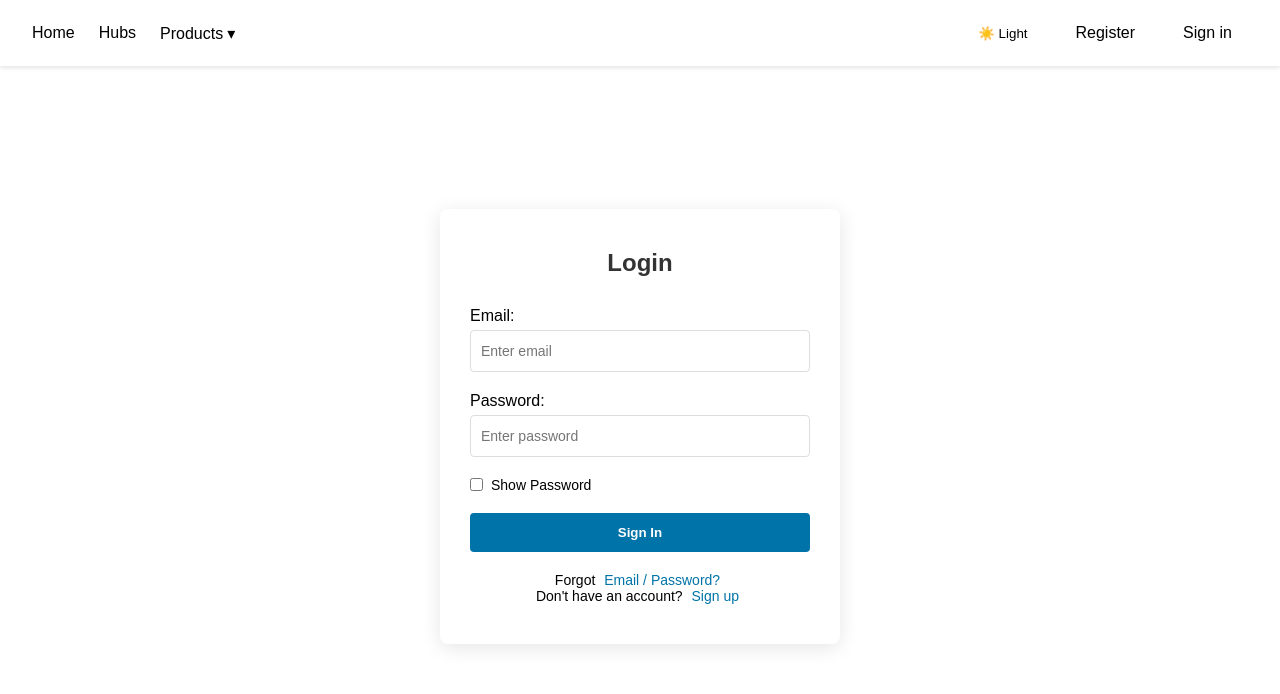
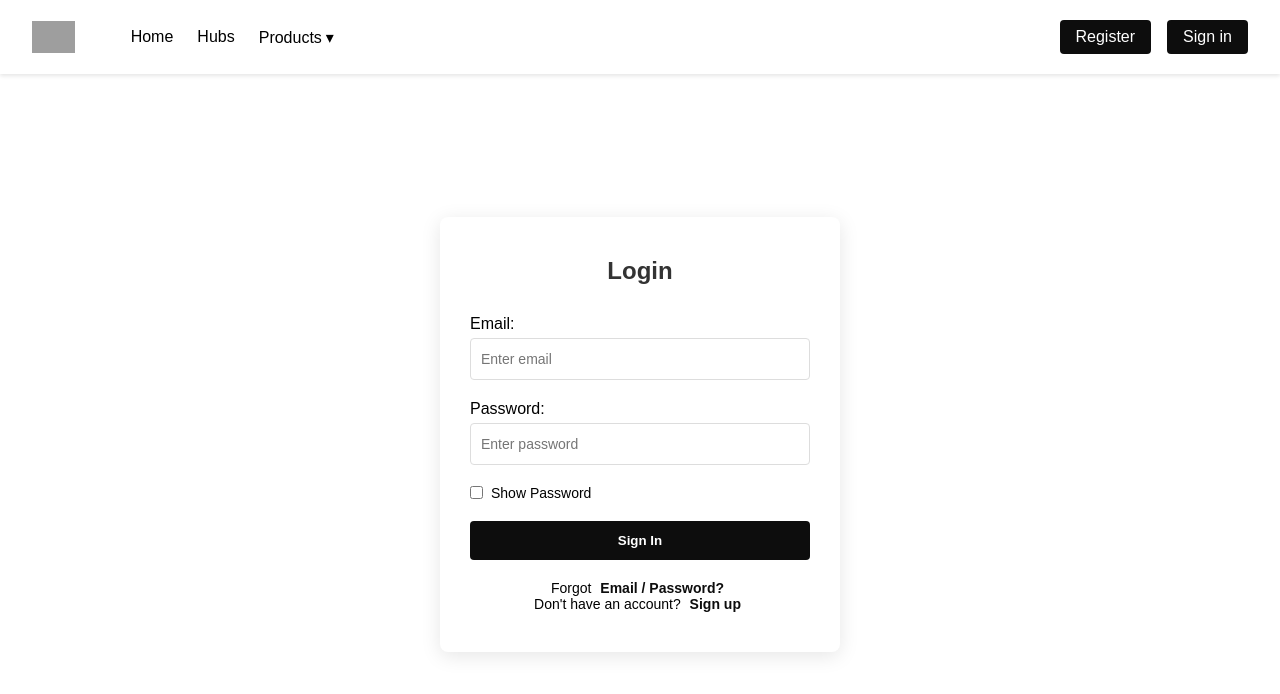
Before and after one commit to sayamar/bss-techforum, a React app: page /signin in a window 1280 px wide. Shown: the top 694 px of the page. Built offline with nearby package versions, Linux system fonts and the light colour scheme; grey boxes are pictures that could not be loaded.

Commit message:
added logo and blockdetails page

```diff
--- a/package.json
+++ b/package.json
@@ -15,6 +15,7 @@
     "@reduxjs/toolkit": "^2.2.6",
     "react": "^18.3.1",
     "react-dom": "^18.3.1",
+    "react-icons": "^5.5.0",
     "react-redux": "^9.1.2",
     "react-router-dom": "^6.30.1",
     "styled-components": "^6.1.19"
--- a/src/App.js
+++ b/src/App.js
@@ -7,7 +7,7 @@ import PrivateRoute from "./components/PrivateRoute";
 import Blogs from "./pages/Blogs";
 import SignIn from "./pages/SignIn";
 import CreatePost from "./components/CreatePost/CreatePost";
-// import Events from "./pages/Events";
+import BlogDetails from "./pages/BlogDetails";
 
 export default function App({ toggleTheme, isDark }) {
   return (
@@ -27,6 +27,7 @@ export default function App({ toggleTheme, isDark }) {
           }
         />
         <Route path="/createpost" element={<CreatePost />} />
+        <Route path="/blogs/:id" element={<BlogDetails />} />
       </Routes>
 {/* </div> */}
     </>
--- a/src/components/CreatePost/CreatePost.js
+++ b/src/components/CreatePost/CreatePost.js
@@ -41,7 +41,7 @@ const FileInput = styled.input`
 `;
 
 const Button = styled.button`
-  background-color: #6b52d2;
+  background-color: #0D0D0D;
   color: #fff;
   border: none;
   padding: 10px 20px;
@@ -50,7 +50,7 @@ const Button = styled.button`
   font-weight: 600;
 
   &:hover {
-    background-color: #5936b0;
+    background-color: #333;
   }
 `;
 
--- a/src/components/Navbar/Header.js
+++ b/src/components/Navbar/Header.js
@@ -3,6 +3,8 @@ import React, { useState } from "react";
 import { useSelector, useDispatch } from "react-redux";
 import {
   Navbar,
+  Logo,
+  NavWrapper,
   NavMenu,
   NavItem,
   NavLink,
@@ -10,14 +12,14 @@ import {
   DropdownLink,
   Arrow,
   AuthButtons,
-  RegisterBtn,
-  SignInBtn,
+  ButtonWrapper,
   ThemeToggleBtn,
 } from "./Header.styles";
-import { logout } from "../../features/auth/authSlice"; // import logout action
+import { logout } from "../../features/auth/authSlice";
+import { FaSun, FaMoon } from "react-icons/fa";
 
 export default function Header({ toggleTheme, isDark }) {
-  const dispatch = useDispatch(); // define dispatch
+  const dispatch = useDispatch();
   const [openDropdown, setOpenDropdown] = useState(null);
   const isAuthenticated = useSelector((state) => state.auth.isAuthenticated);
 
@@ -35,9 +37,7 @@ export default function Header({ toggleTheme, isDark }) {
         { label: "Azure", link: "/azure" },
       ],
     },
-    // Only show Blogs if logged in
     ...(isAuthenticated ? [{ label: "Blogs", link: "/blogs" }] : []),
-    // { label: "Events", link: "/events" },
   ];
 
   const handleMouseEnter = (menu) => setOpenDropdown(menu);
@@ -45,6 +45,15 @@ export default function Header({ toggleTheme, isDark }) {
 
   return (
     <Navbar>
+      {/* Left side: Logo + Navigation */}
+      <NavWrapper>
+        <Logo>
+          <img
+            src="https://global.fujifilm.com/themes/custom/fujifilm_com_g2/common/img/fujifilm_corporate_logo.svg"
+            alt="Fujifilm"
+          />
+        </Logo>
+
         <NavMenu>
           {navItems.map((item) => (
             <NavItem
@@ -69,26 +78,28 @@ export default function Header({ toggleTheme, isDark }) {
             </NavItem>
           ))}
         </NavMenu>
+      </NavWrapper>
 
+      {/* Right side: Auth + Theme Toggle */}
       <AuthButtons>
-        <ThemeToggleBtn onClick={toggleTheme}>
-          {isDark ? "🌙 Dark" : "☀️ Light"}
-        </ThemeToggleBtn>
+        {/* <ThemeToggleBtn onClick={toggleTheme}>
+          {isDark ? <FaMoon size={18} /> : <FaSun size={18} />}
+        </ThemeToggleBtn> */}
 
         {!isAuthenticated ? (
           <>
-            <RegisterBtn to="/register">Register</RegisterBtn>
-            <SignInBtn to="/signin">Sign in</SignInBtn>
+            <ButtonWrapper to="/register">Register</ButtonWrapper>
+            <ButtonWrapper to="/signin">Sign in</ButtonWrapper>
           </>
         ) : (
-          <SignInBtn
+          <ButtonWrapper
             as="button"
             onClick={() => {
               dispatch(logout());
             }}
           >
             Logout
-          </SignInBtn>
+          </ButtonWrapper>
         )}
       </AuthButtons>
     </Navbar>
--- a/src/components/Navbar/Header.styles.js
+++ b/src/components/Navbar/Header.styles.js
@@ -1,4 +1,3 @@
-// src/components/Header/Header.styles.js
 import styled from "styled-components";
 import { Link } from "react-router-dom";
 
@@ -7,19 +6,26 @@ export const Navbar = styled.nav`
   top: 0;
   z-index: 999;
   width: 100%;
-  z-index: 999;
   background: ${({ theme }) => theme.colors.background};
   color: ${({ theme }) => theme.colors.text};
   display: flex;
   justify-content: space-between;
   align-items: center;
-  padding: 16px 32px;
+  padding: 20px 32px;
   box-shadow: 0 2px 4px
     ${({ theme }) =>
-      theme.mode === "dark"
-        ? "rgba(255,255,255,0.1)" /* light shadow for dark mode */
-        : "rgba(0,0,0,0.1)"};
+      theme.mode === "dark" ? "rgba(255,255,255,0.1)" : "rgba(0,0,0,0.1)"};
   transition: background 0.3s ease, color 0.3s ease;
+`;
+
+export const Logo = styled.div`
+  display: flex;
+  align-items: center;
+  margin-right: 24px;
+
+  img {
+    height: 32px; /* Adjust logo size */
+  }
 `;
 
 export const NavMenu = styled.ul`
@@ -30,8 +36,6 @@ export const NavMenu = styled.ul`
 
 export const NavItem = styled.li`
   position: relative;
-
-  /* Keep dropdown visible while hovering child */
   &:hover > ul {
     display: block;
   }
@@ -45,7 +49,7 @@ export const NavLink = styled(Link)`
 
   &:hover {
     color: ${({ theme }) => theme.colors.primary};
-    border-bottom: 2px solid ${({ theme }) => theme.colors.primary}; /* underline effect */
+    border-bottom: 2px solid ${({ theme }) => theme.colors.primary};
   }
 `;
 
@@ -62,12 +66,10 @@ export const DropdownMenu = styled.ul`
   background: ${({ theme }) => theme.colors.background};
   border: 1px solid #ccc;
   padding: ${({ theme }) => theme.spacing(1)};
-  display: none; /* hidden by default */
+  display: none;
   list-style: none;
   min-width: 200px;
   box-shadow: 0 2px 6px rgba(0, 0, 0, 0.1);
-
-  /* Prevent flicker when moving between parent and dropdown */
   z-index: 1000;
 `;
 
@@ -77,12 +79,11 @@ export const DropdownLink = styled(Link)`
   text-decoration: none;
   color: ${({ theme }) => theme.colors.text};
 
-&:hover {
+  &:hover {
     color: ${({ theme }) => theme.colors.primary};
-    border-bottom: 2px solid ${({ theme }) => theme.colors.primary}; /* underline effect */
+    border-bottom: 2px solid ${({ theme }) => theme.colors.primary};
   }
 `;
-
 
 export const AuthButtons = styled.div`
   display: flex;
@@ -91,37 +92,34 @@ export const AuthButtons = styled.div`
 `;
 
 export const ThemeToggleBtn = styled.button`
-  background: ${({ theme }) => theme.colors.background};
+  background: transparent;
   color: ${({ theme }) => theme.colors.text};
   border: none;
-  padding: ${({ theme }) => theme.spacing(1)} ${({ theme }) => theme.spacing(2)};
-  border-radius: ${({ theme }) => theme.radius.sm};
   cursor: pointer;
+  padding: 6px;
+  border-radius: 50%;
   transition: background 0.3s ease;
+
   &:hover {
     background: ${({ theme }) =>
       theme.mode === "dark" ? "#222" : "#f0f0f0"};
   }
 `;
 
-export const RegisterBtn = styled(Link)`
-  background: ${({ theme }) => theme.colors.background};
-  color: ${({ theme }) => theme.colors.text};
+export const NavWrapper = styled.div`
+  display: flex;
+  align-items: center;
+  gap: ${({ theme }) => theme.spacing(4)};
+`;
+
+export const ButtonWrapper = styled(Link)`
+  background: #0D0D0D;
+  color: #fff;
   padding: ${({ theme }) => theme.spacing(1)} ${({ theme }) => theme.spacing(2)};
   border-radius: ${({ theme }) => theme.radius.sm};
   text-decoration: none;
+  font-weight: 500;
   &:hover {
     opacity: 0.9;
   }
 `;
-
-export const SignInBtn = styled(Link)`
-  background: ${({ theme }) => theme.colors.background};
-  color: ${({ theme }) => theme.colors.text};
-  padding: ${({ theme }) => theme.spacing(1)} ${({ theme }) => theme.spacing(2)};
-  border-radius: ${({ theme }) => theme.radius.sm};
-  text-decoration: none;
-  &:hover {
-    opacity: 0.9;
-  }
-`;
--- /dev/null
+++ b/src/pages/BlogDetails.js
@@ -0,0 +1,179 @@
+import React, { useState } from "react";
+import { useLocation, useNavigate } from "react-router-dom";
+import styled from "styled-components";
+import { FaUserCircle } from "react-icons/fa";
+
+const Container = styled.div`
+  max-width: 80vw;
+  margin: 40px auto;
+  padding: 24px;
+  border-radius: 12px;
+  background: #fff;
+  box-shadow: 0 4px 12px rgba(0,0,0,0.08);
+`;
+
+const Title = styled.h2`
+  font-size: 28px;
+  margin-bottom: 10px;
+`;
+
+const Author = styled.p`
+  font-size: 14px;
+  color: #555;
+  margin-bottom: 20px;
+`;
+
+const Description = styled.p`
+  font-size: 16px;
+  color: #333;
+  margin-bottom: 20px;
+`;
+
+const Stats = styled.div`
+  display: flex;
+  gap: 20px;
+  font-size: 14px;
+  margin-bottom: 24px;
+  color: #777;
+`;
+
+const CommentBox = styled.textarea`
+  width: 100%;
+  padding: 12px;
+  border: 1px solid #ccc;
+  border-radius: 6px;
+  min-height: 100px;
+  font-size: 14px;
+  margin-bottom: 12px;
+`;
+
+const Button = styled.button`
+  background: #0D0D0D;
+  color: #fff;
+  padding: 10px 20px;
+  border: none;
+  border-radius: 6px;
+  cursor: pointer;
+  font-weight: 600;
+  &:hover {
+    background: #333;
+  }
+`;
+
+const CommentsSection = styled.div`
+  margin-top: 30px;
+`;
+
+const CommentCard = styled.div`
+  display: flex;
+  align-items: flex-start;
+  gap: 12px;
+  padding: 12px;
+  margin-bottom: 12px;
+  border: 1px solid #eee;
+  border-radius: 8px;
+  background: #fafafa;
+`;
+
+const Avatar = styled.div`
+  font-size: 40px;
+  color: #aaa;
+`;
+
+const CommentContent = styled.div`
+  flex: 1;
+`;
+
+const CommentHeader = styled.div`
+  font-size: 14px;
+  font-weight: bold;
+  margin-bottom: 4px;
+  color: #333;
+
+  span {
+    font-weight: normal;
+    color: #777;
+    margin-left: 6px;
+    font-size: 12px;
+  }
+`;
+
+const CommentText = styled.p`
+  font-size: 14px;
+  color: #444;
+  margin: 0;
+`;
+
+export default function BlogDetails() {
+  const { state } = useLocation();
+  const navigate = useNavigate();
+
+  if (!state?.post) {
+    return <p>No blog data found. Go back to Blogs.</p>;
+  }
+
+  const blog = state.post;
+  const [comment, setComment] = useState("");
+  const [comments, setComments] = useState(blog.comments || []);
+
+  const handleSubmit = (e) => {
+    e.preventDefault();
+
+    if (!comment.trim()) return;
+
+    const newComment = {
+      id: Date.now(),
+      text: comment,
+      author: "CurrentUser", // TODO: replace with logged-in user
+      date: "1m ago",
+      avatar: "", // fallback to icon if empty
+    };
+
+    setComments([...comments, newComment]);
+    setComment("");
+  };
+
+  return (
+    <Container>
+      <Title>{blog.title}</Title>
+      <Description>{blog.description}</Description>
+      <Author>By {blog.author} on {blog.date}</Author>
+
+      <Stats>
+        <span>👍 {blog.likes}</span>
+        <span>💬 {comments.length}</span>
+        <span>👁️ {blog.views}</span>
+      </Stats>
+
+      <form onSubmit={handleSubmit}>
+        <CommentBox
+          placeholder="Write your comment..."
+          value={comment}
+          onChange={(e) => setComment(e.target.value)}
+        />
+        <Button type="submit">Submit Comment</Button>
+      </form>
+
+      <CommentsSection>
+        <h3>Comments ({comments.length})</h3>
+        {comments.length > 0 ? (
+          comments.map((c) => (
+            <CommentCard key={c.id}>
+              <Avatar>
+                {c.avatar ? <img src={c.avatar} alt="avatar" /> : <FaUserCircle />}
+              </Avatar>
+              <CommentContent>
+                <CommentHeader>
+                  {c.author} <span>{c.date}</span>
+                </CommentHeader>
+                <CommentText>{c.text}</CommentText>
+              </CommentContent>
+            </CommentCard>
+          ))
+        ) : (
+          <p>No comments yet.</p>
+        )}
+      </CommentsSection>
+    </Container>
+  );
+}
--- a/src/pages/Blogs.js
+++ b/src/pages/Blogs.js
@@ -12,9 +12,21 @@ const dummyData = {
         "An unknown program of uncertain origin has been detected...",
       author: "ArkansasQuapaw",
       date: "Sep 01 2025",
-      likments: 0,
-      viees: 4,
-      comws: 4,
+      likes: 4,
+       comments: [
+        {
+          id: 1,
+          author: "TechHelper",
+          text: "Try checking the Task Manager for unknown processes.",
+          date: "Sep 01 2025",
+        },
+        {
+          id: 2,
+          author: "WindowsGuru",
+          text: "You can use Autoruns from Microsoft Sysinternals.",
+          date: "Sep 01 2025",
+        },],
+      views: 4,
       avatar: "",
     },
     {
@@ -26,7 +38,14 @@ const dummyData = {
       author: "JacobBrown",
       date: "Sep 01 2025",
       likes: 0,
-      comments: 0,
+       comments: [
+        {
+          id: 1,
+          author: "BlueScreenFixer",
+          text: "Update your GPU drivers — this often fixes it.",
+          date: "Sep 01 2025",
+        },
+      ],
       views: 3,
       avatar: "",
     },
@@ -39,7 +58,14 @@ const dummyData = {
       author: "SpeedyUser",
       date: "Aug 30 2025",
       likes: 10,
-      comments: 2,
+       comments: [
+        {
+          id: 1,
+          author: "BlueScreenFixer",
+          text: "Update your GPU drivers — this often fixes it.",
+          date: "Sep 01 2025",
+        },
+      ],
       views: 20,
       avatar: "",
     },
@@ -69,7 +95,7 @@ const SearchInput = styled.input`
 `;
 
 const Button = styled.button`
-  background-color: #6b52d2;
+  background-color: #0D0D0D;
   color: #fff;
   border: none;
   padding: 10px 20px;
@@ -78,7 +104,7 @@ const Button = styled.button`
   font-weight: 600;
 
   &:hover {
-    background-color: #5936b0;
+    background-color: #333;
   }
 `;
 
@@ -95,12 +121,14 @@ const Tab = styled.button`
   border: none;
   font-size: 16px;
   cursor: pointer;
-  border-bottom: ${({ active }) => (active ? "3px solid #0078D4" : "none")};
+  border-bottom: ${({ active }) => (active ? "3px solid #0D0D0D" : "none")};
   font-weight: ${({ active }) => (active ? "700" : "400")};
-  color: ${({ active }) => (active ? "#0078D4" : "#000")};
+  color: ${({ active }) => (active ? "#0D0D0D" : "#000")};
+  transition: all 0.3s ease;
 
   &:hover {
-    color: #0078d4;
+    color: #0D0D0D;
+    font-weight: 700;
   }
 `;
 
@@ -112,7 +140,16 @@ const Card = styled.div`
   border-radius: 8px;
   margin-bottom: 16px;
   align-items: flex-start;
+  cursor: pointer;
+  transition: all 0.3s ease; /* smooth animation */
+
+  &:hover {
+    background: #fafafa; /* slightly different background */
+    box-shadow: 0 4px 12px rgba(0, 0, 0, 0.08); /* soft shadow */
+    transform: translateY(-2px); /* subtle lift */
+  }
 `;
+
 
 const Avatar = styled.img`
   width: 50px;
@@ -191,7 +228,8 @@ export default function Blogs() {
 
       {filteredPosts.length > 0 ? (
         filteredPosts.map((post) => (
-          <Card key={post.id}>
+          <Card key={post.id}
+            onClick={() => navigate(`/blogs/${post.id}`, { state: { post } })}>
             <Avatar
               src={post.avatar || `https://i.pravatar.cc/150?u=${post.author}`}
               alt={post.author}
@@ -203,7 +241,7 @@ export default function Blogs() {
                 <span>{post.author}</span>
                 <span>{post.date}</span>
                 <span>👍 {post.likes}</span>
-                <span>💬 {post.comments}</span>
+                <span>💬 {post.comments?.length || 0}</span>
                 <span>👁️ {post.views}</span>
               </Meta>
             </Content>
--- a/src/pages/SignIn.js
+++ b/src/pages/SignIn.js
@@ -44,7 +44,7 @@ const Input = styled.input`
   font-size: 14px;
   &:focus {
     outline: none;
-    border-color: #0073a8;
+    border-color: #333;
   }
 `;
 
@@ -62,7 +62,7 @@ const Checkbox = styled.input`
 const Button = styled.button`
   width: 100%;
   padding: 12px;
-  background-color: #0073a8;
+  background-color: #0D0D0D;
   color: #fff;
   font-weight: bold;
   border: none;
@@ -70,7 +70,7 @@ const Button = styled.button`
   cursor: pointer;
   margin-bottom: 20px;
   &:hover {
-    background-color: #005f82;
+    background-color: #333;
   }
 `;
 
@@ -78,9 +78,10 @@ const Links = styled.div`
   text-align: center;
   font-size: 14px;
   a {
-    color: #0073a8;
+    color: #0D0D0D;
     text-decoration: none;
     margin: 0 5px;
+    font-weight: 600;
     &:hover {
       text-decoration: underline;
     }
--- a/src/styles/theme.js
+++ b/src/styles/theme.js
@@ -28,7 +28,7 @@ export const darkTheme = {
    mode: "dark",
   colors: {
     background: "#121212",
-    text: "#ffffff",
+    // text: "#ffffff",
   },
   fonts: {
     body: "'Poppins', sans-serif",
```
Also changed, not shown: 2 other files (tests, documents, lock files or other folders). Lines whose indentation alone changed are shown as unchanged.
